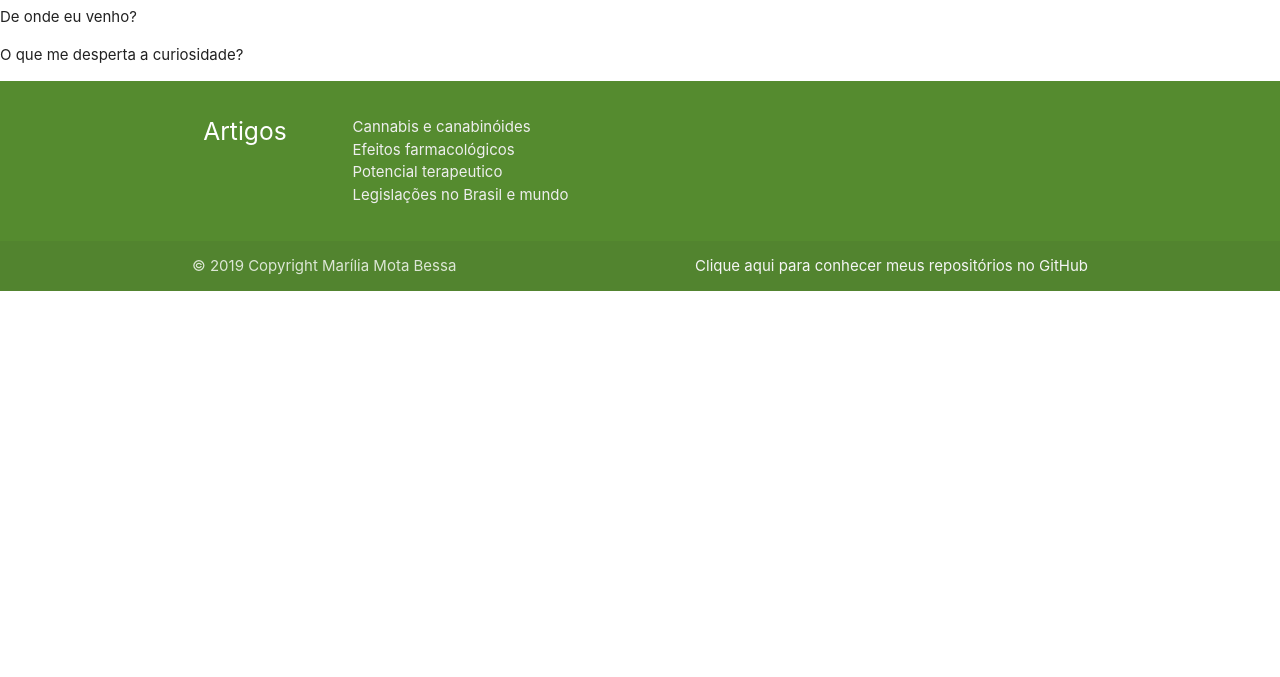
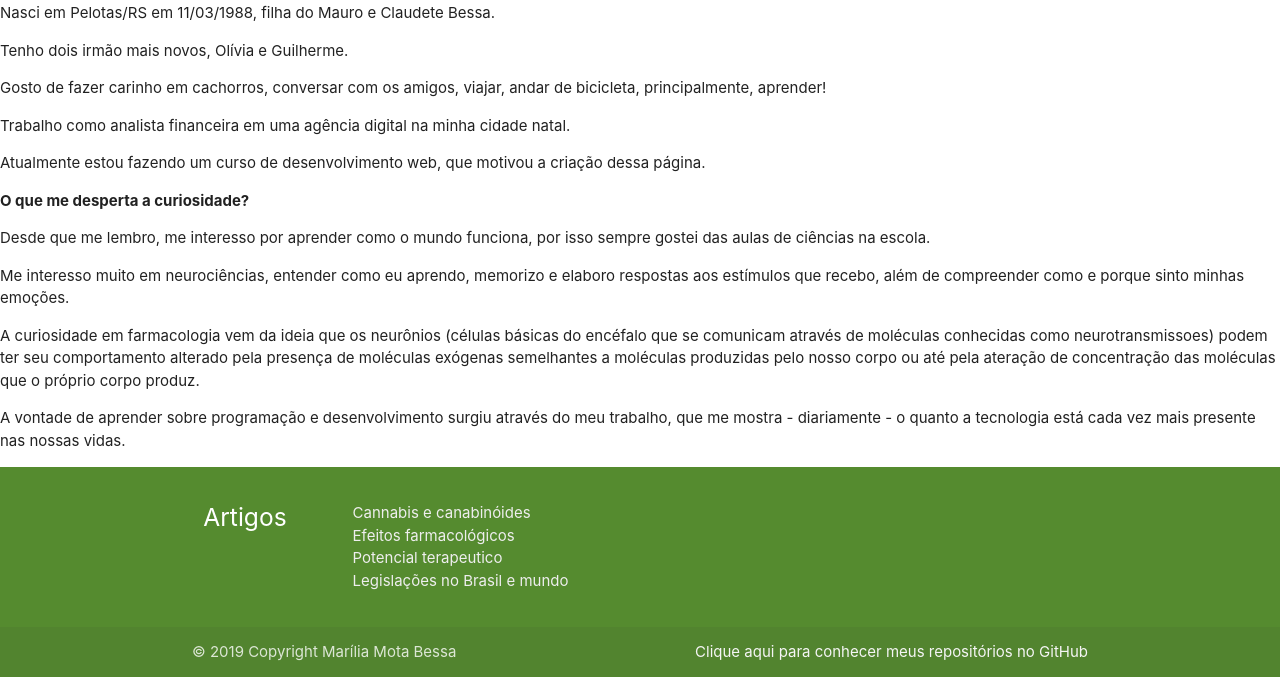
Before and after one commit to mariliambessa/CannabisMedicinal, a plain HTML site: page quemsou.html in a window 1280 px wide. Shown: the part 209-886 px from the top of the page. Before the commit the page ends 800 px from the top, so only its background shows below. Drawn offline with nearby package versions, Linux system fonts and the light colour scheme.

Commit message:
edição de textos sobre mim

```diff
--- a/quemsou.html
+++ b/quemsou.html
@@ -1,3 +1,4 @@
+
 <!DOCTYPE html>
 <html lang="pt-BR">
 	<head>
@@ -34,9 +35,19 @@
 				  </ul>
 
 			<section>
-				<h1>Marília Mota Bessa</h1>
-				<p>De onde eu venho?</p>
-				<p>O que me desperta a curiosidade?</p>
+				<h3>Marília Mota Bessa</h3>
+				<p><b>De onde eu venho?</b></p>
+				<p>Nasci em Pelotas/RS em 11/03/1988, filha do Mauro e Claudete Bessa.</p>
+				<p>Tenho dois irmão mais novos, Olívia e Guilherme.</p>
+				<p>Gosto de fazer carinho em cachorros, conversar com os amigos, viajar, andar de bicicleta, principalmente, aprender!</p>
+				<p>Trabalho como analista financeira em uma agência digital na minha cidade natal.</p>
+				<p>Atualmente estou fazendo um curso de desenvolvimento web, que motivou a criação dessa página.</p>
+				<span></span>
+				<p><b>O que me desperta a curiosidade?</b></p>
+				<p>Desde que me lembro, me interesso por aprender como o mundo funciona, por isso sempre gostei das aulas de ciências na escola.</p>
+				<p>Me interesso muito em neurociências, entender como eu aprendo, memorizo e elaboro respostas aos estímulos que recebo, além de compreender como e porque sinto minhas emoções.</p>
+				<p>A curiosidade em farmacologia vem da ideia que os neurônios (células básicas do encéfalo que se comunicam através de moléculas conhecidas como neurotransmissoes) podem ter seu comportamento alterado pela presença de moléculas exógenas semelhantes a moléculas produzidas pelo nosso corpo ou até pela ateração de concentração das moléculas que o próprio corpo produz.</p>
+				<p>A vontade de aprender sobre programação e desenvolvimento surgiu através do meu trabalho, que me mostra - diariamente - o quanto a tecnologia está cada vez mais presente nas nossas vidas.</p>
 
 			</section>
 
```
Also changed, not shown: contato.html (+7 -3 lines), oquefiz.html (+8 -2 lines).
